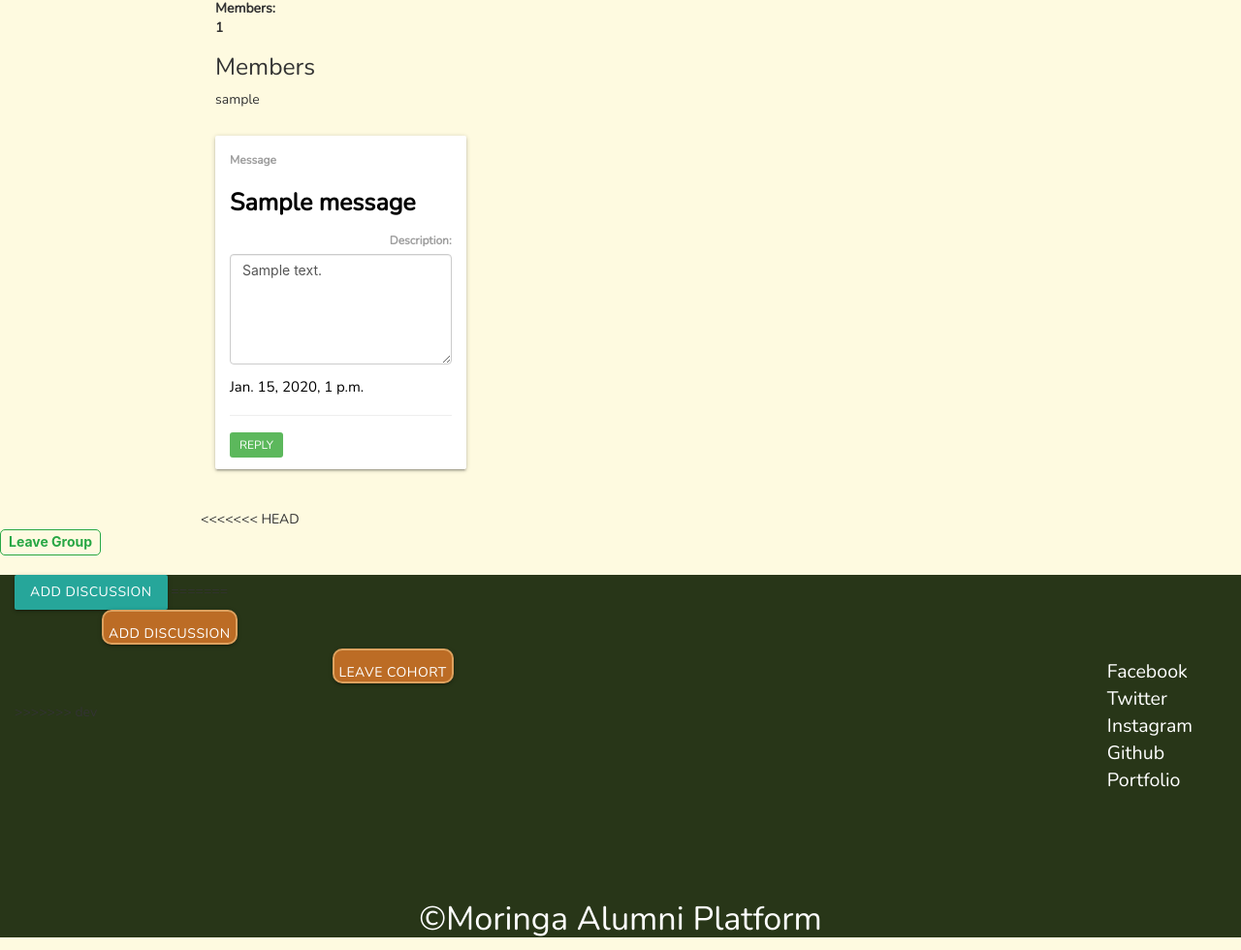
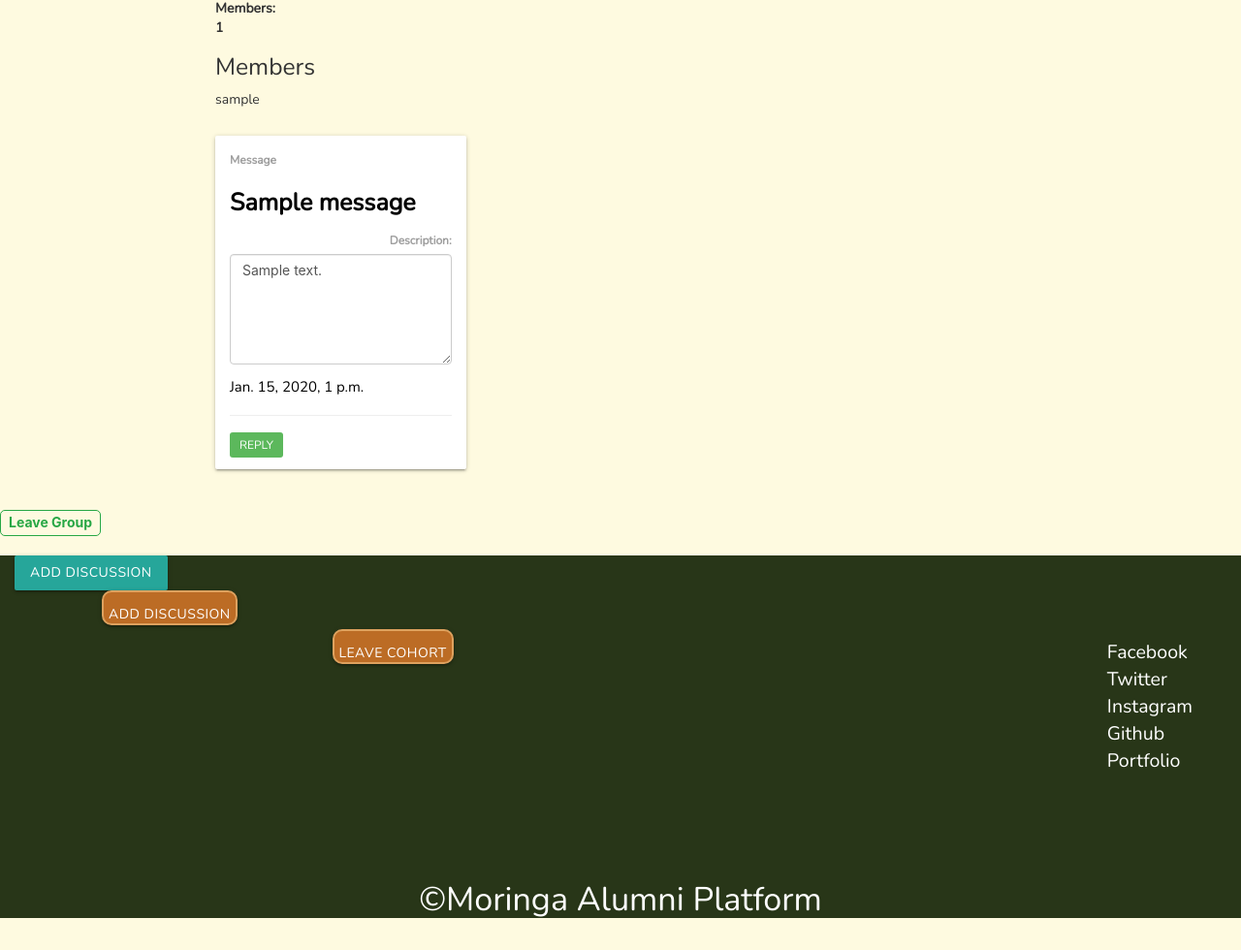
Before and after one commit to DebbieElabonga/Alumni-Platform, a Django app: page /cohort/1/ in a window 1280 px wide; the page is wider, and only the part inside the window is pictured. Shown: the part 189-1169 px from the top of that part at 97% size. After the commit the page ends 1136 px from the top of that part, so only its background shows below. Run offline with Django 3.2, Linux system fonts and the light colour scheme; a user stored in the database is signed in; tables that the repository leaves empty hold one stand-in row (values such as "Sample post"); some libraries are stand-ins or nearby versions; grey boxes are pictures that could not be loaded.

Commit message:
merge conflict

```diff
--- a/app/templates/base.html
+++ b/app/templates/base.html
@@ -57,7 +57,6 @@
   <script type="text/javascript" src="{% static 'js/scripts.js' %}"></script>
 
     <!-- Compiled and minified JavaScript -->
-  <script src="https://cdnjs.cloudflare.com/ajax/libs/materialize/1.0.0/js/materialize.min.js"></script>
     <script src="https://cdnjs.cloudflare.com/ajax/libs/materialize/1.0.0/js/materialize.min.js"></script>
   {%bootstrap_javascript%}
   <script type="text/javascript" src="{% static 'js/scripts.js' %}"></script>
--- a/app/templates/singlecohort.html
+++ b/app/templates/singlecohort.html
@@ -44,7 +44,6 @@
         </div>
         {% endfor %}
     </div>
-<<<<<<< HEAD
 </div>
 <div>
     <a href="{%url 'leavecohort' group.id %}"><button class="btn-outline-success"  onclick="M.toast({html: 'You have Successfully Left The Group',inDuration:700, completeCallback: function(){alert('Your toast was dismissed')}})"id="join">Leave Group</button></a>
@@ -54,7 +53,6 @@
     <a href="{% url 'discussion' group.id %}" class="btn btn-success btn-md"
         style="text-align: center; align-items: center;"> ADD DISCUSSION
     </a>
-=======
 
     <div class="row">
         <div class="col-md-6 ml-5 pl-5">
@@ -69,6 +67,5 @@
                 Cohort</a>
         </div>
     </div>
->>>>>>> dev
 </div>
 {% endblock %}
```
